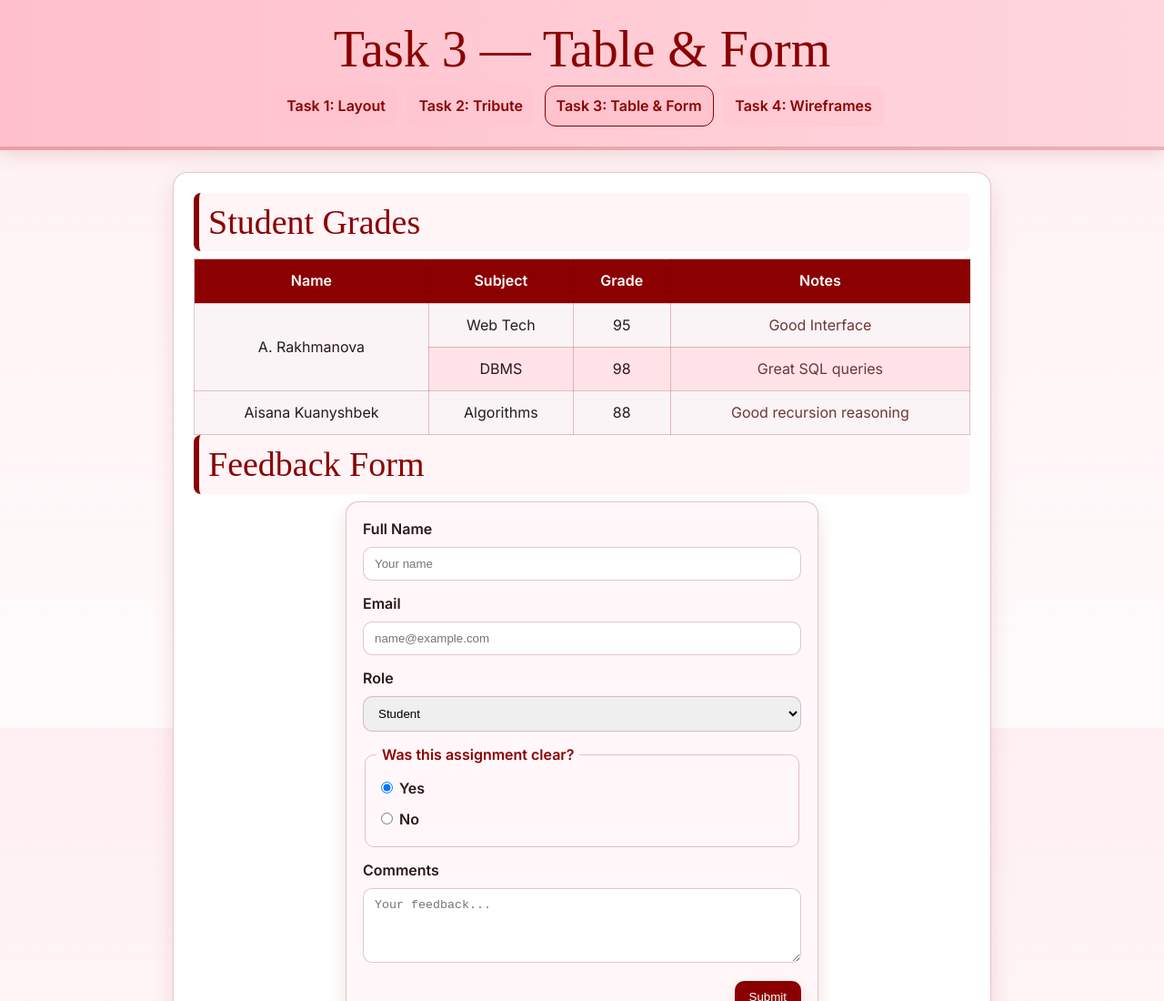
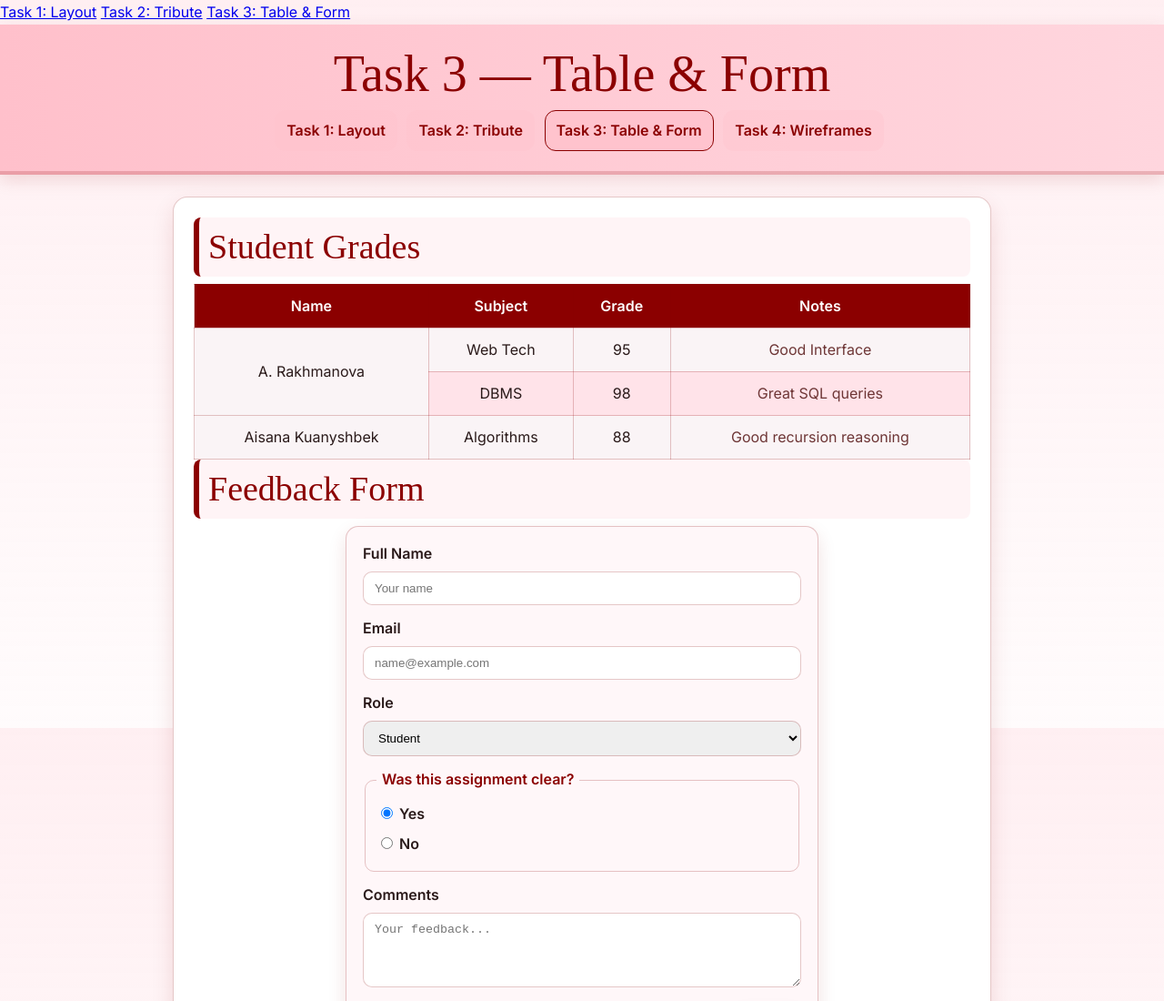
Before and after one commit to satoyakiii/task1-assign2-, a plain HTML site: page table-form.html in a window 1280 px wide. Shown: the top 1100 px of the page at 91% size. Drawn offline with Linux system fonts and the light colour scheme; a web font is replaced by a local one.

Commit message:
Update table-form.html

```diff
--- a/table-form.html
+++ b/table-form.html
@@ -9,6 +9,11 @@
   <link rel="stylesheet" href="styles-task3.css" />
 </head>
 <body>
+  <div class="navbar">
+  <a href="index.html">Task 1: Layout</a>
+  <a href="task2.html">Task 2: Tribute</a>
+  <a href="task3.html">Task 3: Table & Form</a>
+  </div>
   <!-- NAVBAR  -->
   <div class="site-header">
     <h1 class="logo">Task 3 — Table & Form</h1>
```
